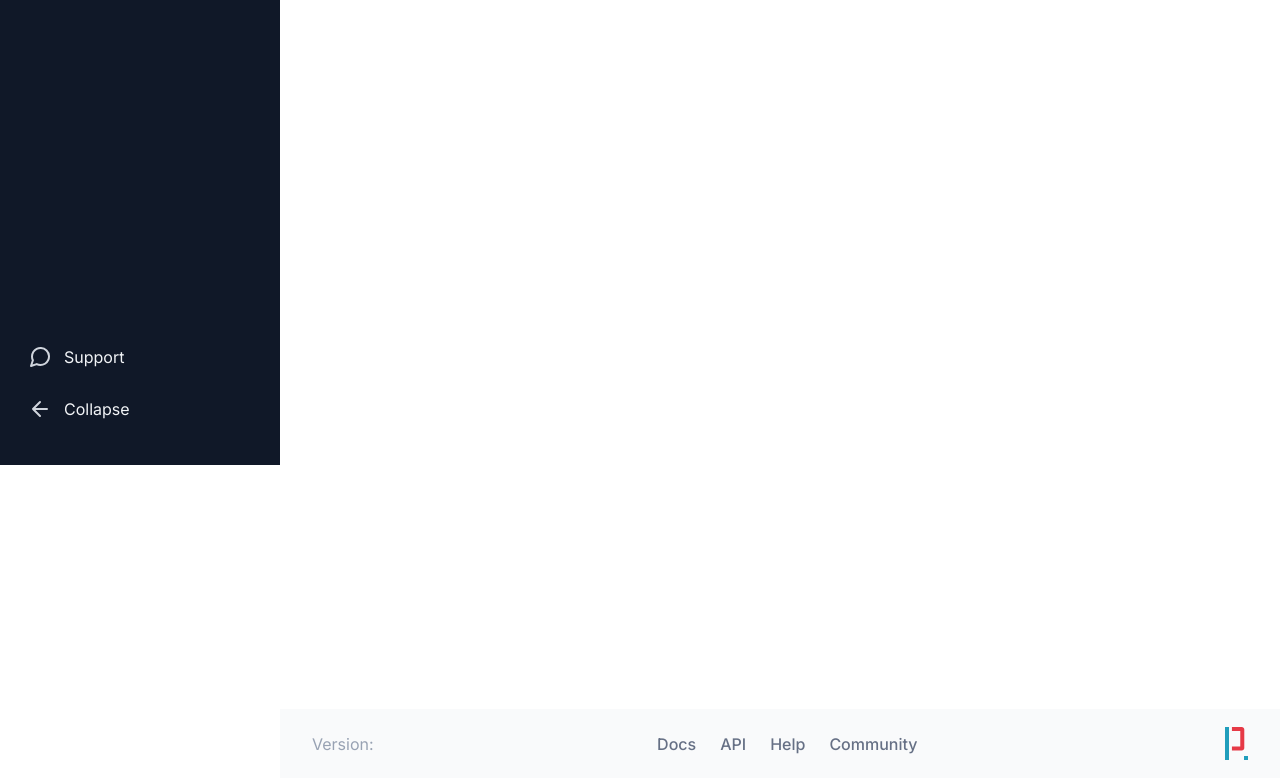
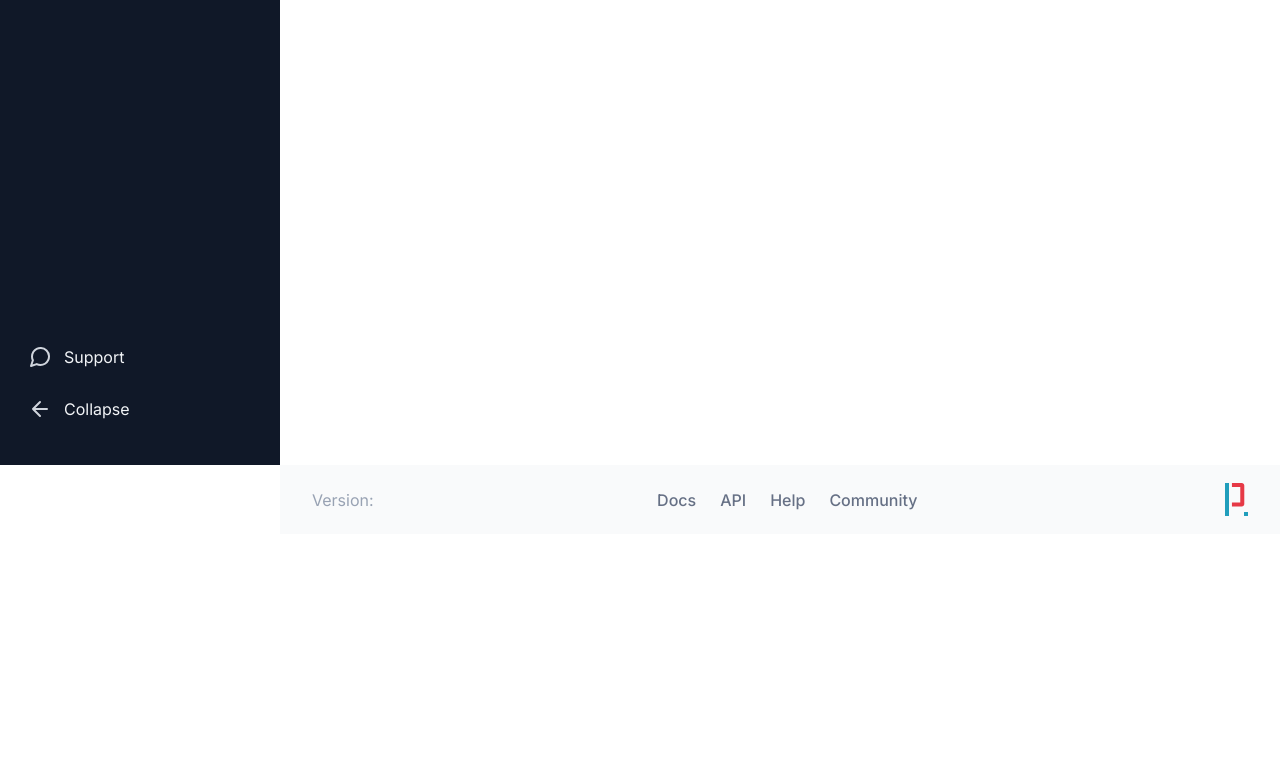
Before and after one commit to profydev/prolog-app-cathleys, a Next.js app: page /dashboard in a window 1280 px wide. Shown: the part 335-1113 px from the top of the page. After the commit the page ends 869 px from the top, so only its background shows below. Built offline with nearby package versions, Linux system fonts and the light colour scheme; no server answers.

Commit message:
Adds footer

```diff
--- a/features/issues/components/issue-list/issue-list.tsx
+++ b/features/issues/components/issue-list/issue-list.tsx
@@ -13,7 +13,6 @@ const Container = styled.div`
     0px 2px 4px -2px rgba(16, 24, 40, 0.06);
   border-radius: ${space(2)};
   overflow: hidden;
-  margin-bottom: 3rem;
 `;
 
 const Table = styled.table`
--- a/features/ui/footer/footer.tsx
+++ b/features/ui/footer/footer.tsx
@@ -2,11 +2,10 @@ import React from "react";
 import styled from "styled-components";
 import { color, space, textFont } from "@styles/theme";
 
-const Wrapper = styled.div`
+const Wrapper = styled.footer`
   position: absolute;
   left: 0;
   right: 0;
-  padding-top: 15.25rem;
 `;
 const Box = styled.div`
   display: flex;
@@ -58,7 +57,7 @@ const Logo = styled.img`
 `;
 export function Footer() {
   return (
-    <Wrapper className="footer">
+    <Wrapper>
       <Box>
         <VersionText data-cy="version">
           Version: {process.env.NEXT_PUBLIC_VERSION}
--- a/features/ui/page-container/page-container.tsx
+++ b/features/ui/page-container/page-container.tsx
@@ -14,16 +14,16 @@ type PageContainerProps = {
 const Container = styled.div`
   display: flex;
   flex-direction: column;
+
   background: ${color("gray", 900)};
-
   @media (min-width: ${breakpoint("desktop")}) {
     flex-direction: row;
   }
 `;
 
 const Main = styled.main`
+  position: relative;
   flex: 1;
-  position: relative;
 `;
 
 const ContentContainer = styled.div`
--- a/features/ui/sidebar-navigation/sidebar-navigation.tsx
+++ b/features/ui/sidebar-navigation/sidebar-navigation.tsx
@@ -76,7 +76,7 @@ const Logo = styled.img`
     margin: ${space(0, 4)};
   }
 
-  @media calc(max-width: ${breakpoint("desktop")} - 1px) {
+  @media (max-width: calc(${breakpoint("desktop")} - 1px)) {
     width: 1.4375rem;
   }
 `;
```
Also changed, not shown: 1 other file (tests, documents, lock files or other folders).
